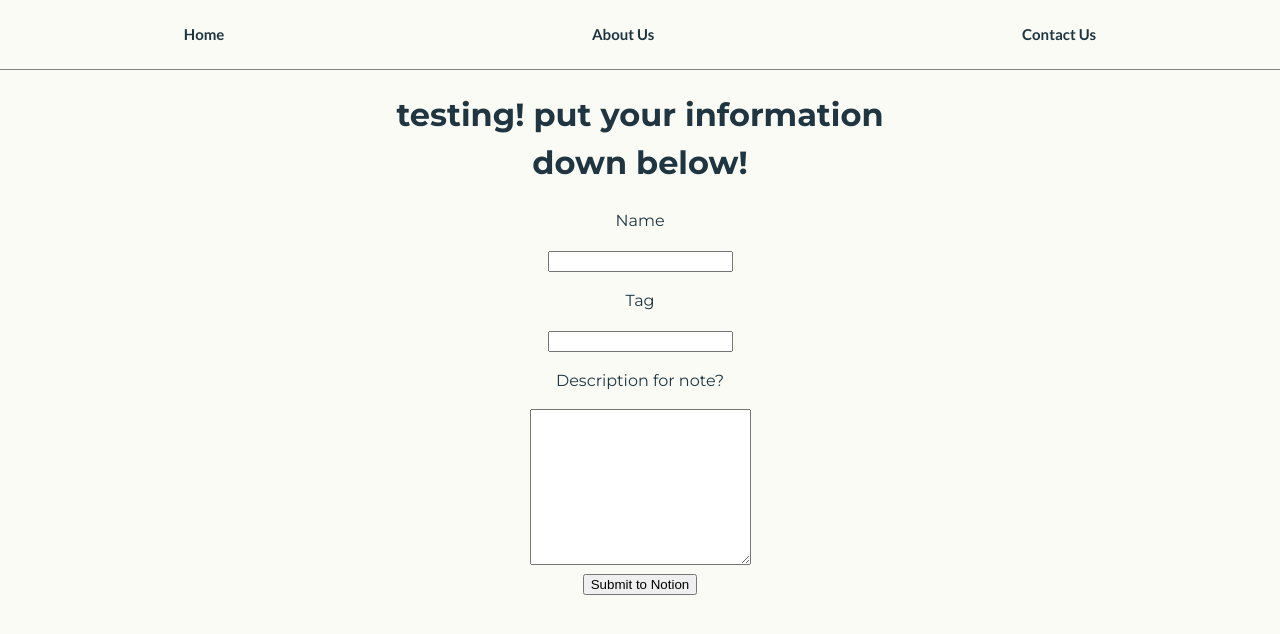
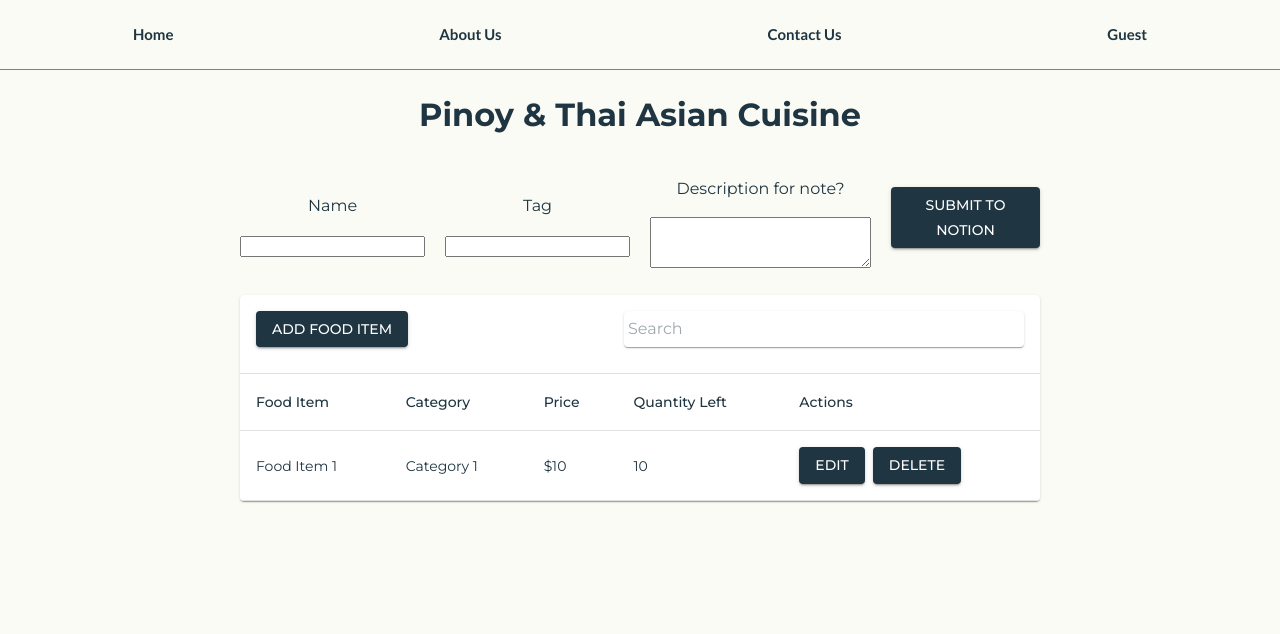
Before and after one commit to emoskedy/build4good-hackathon, a React (Create React App) app in the folder client/: page / in a window 1280 px wide. Shown: the top 634 px of the page. Built offline with nearby package versions, Linux system fonts and the light colour scheme.

Commit message:
Created admin page

```diff
--- a/client/package.json
+++ b/client/package.json
@@ -5,6 +5,7 @@
   "dependencies": {
     "@emotion/react": "^11.11.4",
     "@emotion/styled": "^11.11.0",
+    "@mui/icons-material": "^5.15.14",
     "@mui/material": "^5.15.14",
     "@testing-library/jest-dom": "^5.17.0",
     "@testing-library/react": "^13.4.0",
--- a/client/src/App.js
+++ b/client/src/App.js
@@ -1,5 +1,6 @@
 import logo from "./logo.svg";
 import "./App.css";
+import NewApp from "./NewApp";
 import { useState } from "react";
 import NavigateBar from "./Components/Navigate";
 import { BrowserRouter as Router, Route, Routes } from "react-router-dom";
@@ -37,7 +38,7 @@ function App() {
       <NavigateBar>
         <Routes>
           <Route path="/" element={<App />} />
-          <Route path="/" element={<App />} />
+          <Route path="/admin" element={<NewApp />} />
           <Route path="/" element={<App />} />
         </Routes>
       </NavigateBar>
--- a/client/src/Components/Navigate.js
+++ b/client/src/Components/Navigate.js
@@ -30,6 +30,12 @@ const NavigateBar = () => {
           Contact Us
         </Typography>
       </Link>
+
+      <Link color="secondary" className="navLink" to="/admin">
+        <Typography className="NavigateOption" variant="h2" color={"primary"}>
+          Guest
+        </Typography>
+      </Link>
     </nav>
   );
 };
--- /dev/null
+++ b/client/src/NewApp.js
@@ -0,0 +1,166 @@
+import logo from "./logo.svg";
+import "./App.css";
+import NewApp from "./NewApp";
+import { useState } from "react";
+import NavigateBar from "./Components/Navigate";
+import { BrowserRouter as Router, Route, Routes } from "react-router-dom";
+import Button from "@mui/material/Button";
+import Paper from "@mui/material/Paper";
+import Table from "@mui/material/Table";
+import TableBody from "@mui/material/TableBody";
+import TableCell from "@mui/material/TableCell";
+import TableContainer from "@mui/material/TableContainer";
+import TableHead from "@mui/material/TableHead";
+import TableRow from "@mui/material/TableRow";
+import Stack from '@mui/material/Stack';
+import IconButton from '@mui/material/IconButton';
+import TextField from '@mui/material/TextField';
+import InputBase from '@mui/material/InputBase';
+import MenuIcon from '@mui/icons-material/Menu';
+import { Tab } from "@mui/material";
+
+
+function App() {
+    const [name, setName] = useState("");
+    const [tag, setTag] = useState("");
+    const [description, setDescription] = useState("");
+
+    function submitNoteToNotion() {
+      console.log("Successsss");
+      fetch("http://localhost:4000/submitNoteToNotion", {
+        method: "post",
+        headers: {
+          Accept: "application/json",
+          "Content-Type": "application/json",
+        },
+        body: JSON.stringify({
+          name: name,
+          tag: tag,
+          description: description,
+        }),
+      })
+        .then((response) => response.json())
+        .then((data) => {
+          console.log("Success! ", data);
+        })
+        .catch((error) => {
+          console.log("Error: ", error);
+        });
+    }
+
+    // Sample data for the menu table
+    const rows = [
+      { id: 1, foodItem: "Food Item 1", category: "Category 1", price: "$10", quantityLeft: 10 },
+      // Add more rows as needed
+    ];
+
+    return (
+      <Router>
+        <NavigateBar>
+          <Routes>
+            <Route path="/" element={<App />} />
+            <Route path="/admin" element={<NewApp />} />
+            <Route path="/" element={<App />} />
+          </Routes>
+        </NavigateBar>
+
+        <div className="App" id="AppThis">
+          <div style={{ maxWidth: "800px", margin: "0 auto" }}>
+            <h1>Pinoy & Thai Asian Cuisine</h1>
+            {/* Search box and Add items */}
+            <div style={{ display: "flex", alignItems: "center" }}>
+              <div style={{ marginRight: "20px" }}>
+                <p>Name</p>
+                <input
+                  type="text"
+                  id="name"
+                  onChange={(e) => setName(e.target.value)}
+                />
+              </div>
+              <div style={{ marginRight: "20px" }}>
+                <p>Tag</p>
+                <input
+                  type="text"
+                  id="tag"
+                  onChange={(e) => setTag(e.target.value)}
+                />
+              </div>
+              <div style={{ marginRight: "20px" }}>
+                <p>Description for note?</p>
+                <textarea
+                  onChange={(e) => setDescription(e.target.value)}
+                  rows={3}
+                  cols={25}
+                />
+              </div>
+              <Button variant="contained" onClick={submitNoteToNotion}>
+                Submit to Notion
+              </Button>
+            </div>
+
+            <div style={{ marginTop: "20px" }}>
+              <TableContainer component={Paper}>
+                <Table>
+                  <TableHead>
+                    <TableRow>
+                      <TableCell colSpan={5}>
+                        <Stack spacing={1} direction="row" alignItems="center" justifyContent="space-between" sx={{ marginBottom: '10px' }}>
+                          <Button variant="contained">Add Food Item</Button>
+                          <CustomizedInputBase />
+                        </Stack>
+                      </TableCell>
+                    </TableRow>
+                    <TableRow>
+                      <TableCell>Food Item</TableCell>
+                      <TableCell>Category</TableCell>
+                      <TableCell>Price</TableCell>
+                      <TableCell>Quantity Left</TableCell>
+                      <TableCell>Actions</TableCell>
+                    </TableRow>
+                  </TableHead>
+                  <TableBody>
+                    {rows.map((row) => (
+                      <TableRow key={row.id}>
+                        <TableCell>{row.foodItem}</TableCell>
+                        <TableCell>{row.category}</TableCell>
+                        <TableCell>{row.price}</TableCell>
+                        <TableCell>{row.quantityLeft}</TableCell>
+                        <TableCell>
+                            <Stack direction="row" spacing={1}>
+                                <Button variant="contained">Edit</Button>
+                                <Button variant="contained">Delete</Button>
+                            </Stack>
+                        </TableCell>
+                      </TableRow>
+                    ))}
+                  </TableBody>
+                </Table>
+              </TableContainer>
+            </div>
+
+            {/* Other components */}
+          </div>
+        </div>
+      </Router>
+    );
+  }
+
+  function CustomizedInputBase() {
+    return (
+      <Paper
+        component="form"
+        sx={{ p: '2px 4px', display: 'flex', alignItems: 'center', justifyContent: 'flex-end', width: 400 }}
+      >
+        <InputBase
+          sx={{ ml: 'auto', flex: 1, textAlign: 'right' }}
+          placeholder="Search"
+          inputProps={{ 'aria-label': 'search' }}
+        />
+        <IconButton type="submit" sx={{ p: '10px' }} aria-label="search">
+
+        </IconButton>
+      </Paper>
+    );
+  }
+
+  export default App;
--- a/client/src/index.js
+++ b/client/src/index.js
@@ -2,6 +2,7 @@ import React from "react";
 import ReactDOM from "react-dom/client";
 import "./index.css";
 import App from "./App";
+import NewApp from "./NewApp";
 import reportWebVitals from "./reportWebVitals";
 import { ThemeProvider, createTheme } from "@mui/material";
 import CssBaseline from "@mui/material/CssBaseline";
@@ -49,7 +50,7 @@ root.render(
   <React.StrictMode>
     <ThemeProvider theme={theme}>
       <CssBaseline />
-      <App />
+      <NewApp />
     </ThemeProvider>
   </React.StrictMode>
 );
```
Also changed, not shown: client/src/NewApp.css (added), 1 other file (tests, documents, lock files or other folders).
